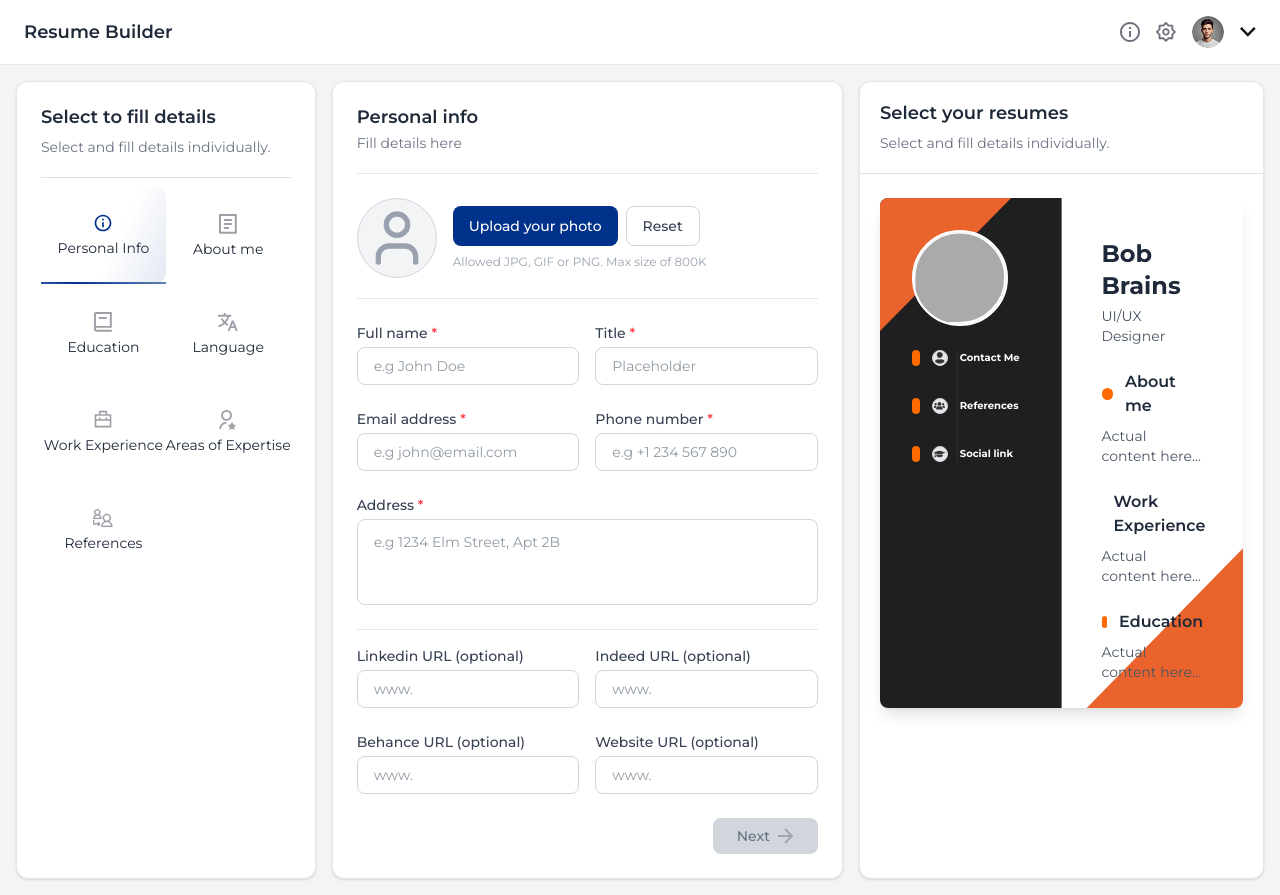
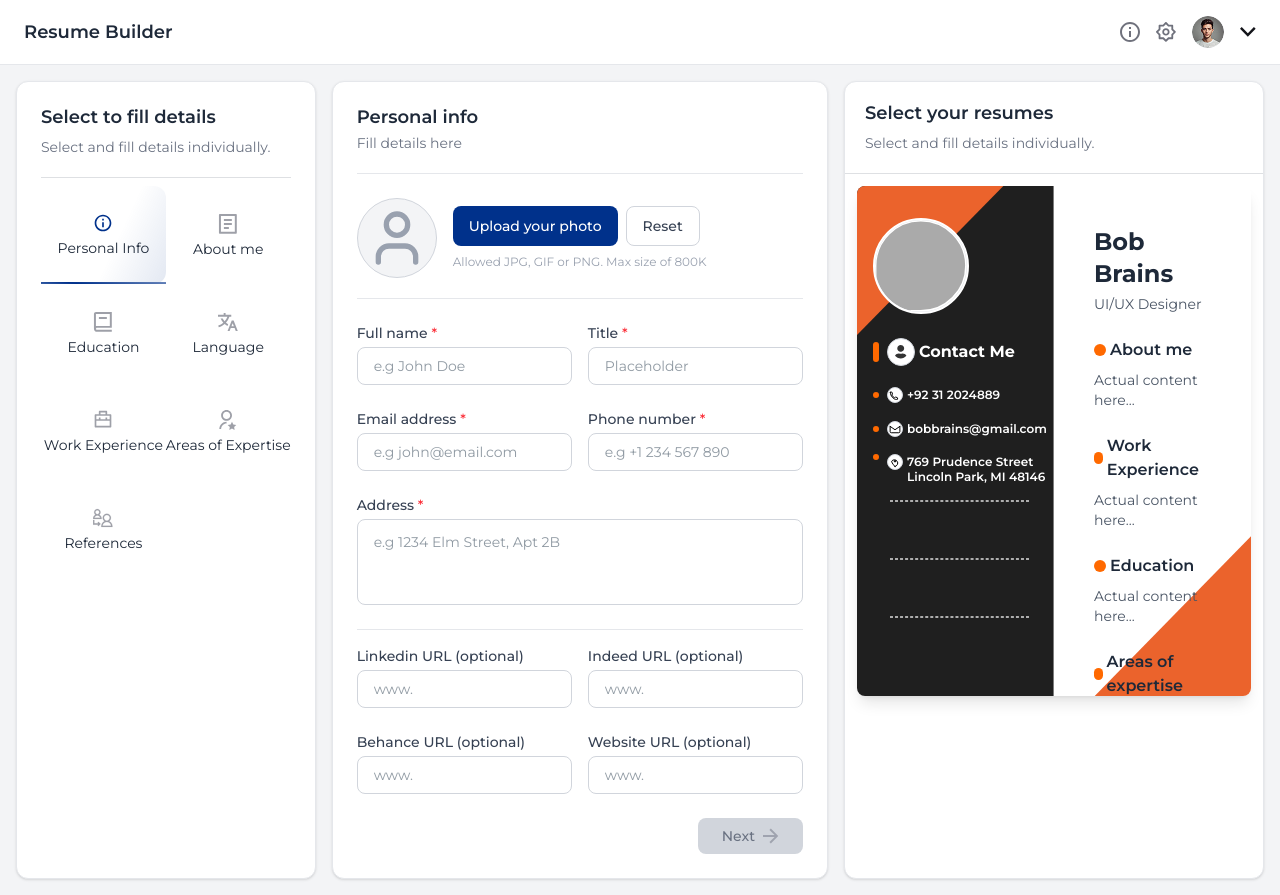
Before and after one commit to muhammadsalif/resume-builder, a React (Vite) app: page /builder/personal-info in a window 1280 px wide. Built offline with nearby package versions, Linux system fonts and the light colour scheme.

Commit message:
[update] rightbar

```diff
--- /dev/null
+++ b/src/components/Dot.jsx
@@ -0,0 +1,7 @@
+const Dot = ({ className = "" }) => {
+  return (
+    <div className={`bg-orange-500 rounded-full ${className}`} role="dot"></div>
+  );
+};
+
+export default Dot;
--- /dev/null
+++ b/src/components/DottedDivider.jsx
@@ -0,0 +1,17 @@
+export default function DottedDivider() {
+  return (
+    <div
+      className="w-[86px] sm:w-[80%] border-t border-gray-400 border-dashed opacity-80 mx-auto my-3"
+      style={{
+        borderWidth: "0.43px",
+        borderStyle: "dashed",
+        borderColor: "rgba(255, 255, 255, 0.8)", // light white line for dark bg
+        borderImage: "none",
+        borderSpacing: 0,
+        borderTopStyle: "dashed",
+        // Custom dash pattern to match Figma
+        borderTop: "0.43px dashed rgba(255,255,255,0.8)",
+      }}
+    ></div>
+  );
+}
--- a/src/components/TemplatePreview.jsx
+++ b/src/components/TemplatePreview.jsx
@@ -6,7 +6,8 @@ import avatarPlaceholder from "../assets/avatarbg.svg";
 import ContactMeIcon from "../assets/contactme.svg?react";
 import ReferencesResume from "../assets/referencesresume.svg?react";
 import SocialLink from "../assets/sociallink.svg?react";
-
+import DottedDivider from "../components/DottedDivider";
+import Dot from "../components/Dot";
 import "./templatePreview.css";
 
 export default function TemplatePreview({ withData = true }) {
@@ -25,11 +26,11 @@ export default function TemplatePreview({ withData = true }) {
   ];
 
   return (
-    <div className="template-wrap flex justify-center pt-6">
+    <div className="template-wrap flex justify-center p-3">
       <div
         className="template-card relative grid grid-cols-1 md:grid-cols-2 shadow-lg bg-white overflow-hidden"
         style={{
-          width: "363.512px",
+          // width: "363.512px",
           height: "510px",
           borderRadius: "8px",
         }}
@@ -41,7 +42,7 @@ export default function TemplatePreview({ withData = true }) {
           <img src={orangeShape} alt="" className="bg-orangeshape" />
 
           {/* Left rail content */}
-          <div className="left-rail relative z-30 flex flex-col items-start text-white h-full md:pl-8 md:pt-8">
+          <div className="left-rail relative z-30 flex flex-col items-start text-white h-full md:pl-4 md:pt-8">
             {/* Avatar */}
             <div className="avatar-wrap mb-6">
               <div className="avatar-circle">
@@ -55,34 +56,89 @@ export default function TemplatePreview({ withData = true }) {
 
             {/* Timeline */}
             <div className="rail-items relative">
-              <div className="timeline-line" />
+              {/* <div className="timeline-line" /> */}
 
               <div className="rail-list space-y-8">
                 {items.map((item, i) => (
-                  <div key={i} className="rail-item flex items-center gap-3 relative">
-                    {/* Orange dot */}
-                    <div className="w-2 h-4 bg-orange-500 rounded-full flex-shrink-0" />
+                  <div key={i} className="rail-item flex flex-col gap-1 relative">
+                    {/* Orange stretched dot for each section */}
+                    {/* <div className="flex items-center gap-1">
+                      <div className="w-1 h-6 bg-orange-500 rounded-full flex-shrink-0" />
+                      <h3 className="text-[10px] font-bold leading-[100%] text-white font-inter">
+                        {item.label}
+                      </h3>
+                    </div> */}
 
-                    {/* Icon */}
-                    <div className="w-4 h-4 sm:w-4 sm:h-4 rounded-full bg-gray-200 border border-gray-300 flex items-center justify-center overflow-hidden hover:bg-gray-300 transition">
-                      {item.icon}
-                    </div>
+                    {/* Contact Me Fields */}
+                    {item.label === "Contact Me" && (
+                      // Contact Me Section
+                      <div className="relative flex flex-col gap-4">
+                        {/* Vertical rail line */}
+                        {/* <div className="absolute left-[7px] top-0 bottom-0 w-[2px] bg-gray-500" /> */}
 
-                    {/* Label */}
-                    <h3 className="text-[10px] font-bold leading-[100%] text-white-800 font-inter">
-                      {item.label}
-                    </h3>
+                        {/* Contact Me Header */}
+                        <div className="flex items-center gap-1 relative z-10">
+                          {/* Orange stretched bar */}
+                          <Dot className="mr-1 w-[6px] h-5" />
+
+
+                          {/* White circular icon */}
+                          <div className="w-7 h-7 rounded-full bg-white border border-gray-300 flex items-center justify-center">
+                            <ContactMeIcon className="w-3.5 h-3.5 text-black" />
+                          </div>
+
+                          {/* Heading */}
+                          <h3 className="text-sm sm:text-base font-bold text-white font-inter">Contact Me</h3>
+                        </div>
+
+                        {/* Sub-items */}
+                        <div className="flex flex-col gap-4 mt-1">
+                          {/* Phone */}
+                          <div className="flex items-center gap-1">
+                            <Dot className="mr-1 w-[6px] h-[6px]" />
+                            <div className="w-4 h-4 rounded-full bg-white border border-gray-300 flex items-center justify-center">
+                              <svg xmlns="http://www.w3.org/2000/svg" className="w-3 h-3 text-black" viewBox="0 0 24 24" fill="none" stroke="currentColor" strokeWidth="2">
+                                <path strokeLinecap="round" strokeLinejoin="round" d="M2.25 6.75a.75.75 0 01.75-.75h2.1a.75.75 0 01.7.48l1.3 3.27a.75.75 0 01-.17.79l-1.45 1.46a12.07 12.07 0 005.66 5.66l1.46-1.45a.75.75 0 01.79-.17l3.27 1.3a.75.75 0 01.48.7v2.1a.75.75 0 01-.75.75h-1.5C9.26 21 3 14.74 3 6.75v0z" />
+                              </svg>
+                            </div>
+                            <p className="text-[5px] sm:text-[12px] text-white font-inter">+92 31 2024889</p>
+                          </div>
+
+                          {/* Email */}
+                          <div className="flex items-center gap-1">
+                            <Dot className="mr-1 w-[6px] h-[6px]" />
+                            <div className="w-4 h-4 rounded-full bg-white border border-gray-300 flex items-center justify-center">
+                              <svg xmlns="http://www.w3.org/2000/svg" className="w-3 h-3 text-black" viewBox="0 0 24 24" fill="none" stroke="currentColor" strokeWidth="2">
+                                <path strokeLinecap="round" strokeLinejoin="round" d="M21.75 6.75v10.5a2.25 2.25 0 01-2.25 2.25H4.5a2.25 2.25 0 01-2.25-2.25V6.75m19.5 0L12 13.5 2.25 6.75" />
+                              </svg>
+                            </div>
+                            <p className="text-[5px] sm:text-[12px] text-white font-inter">bobbrains@gmail.com</p>
+                          </div>
+
+                          {/* Address */}
+                          <div className="flex items-start gap-1">
+                            <Dot className="mr-1 w-[6px] h-[6px]" />
+                            <div className="w-4 h-4 rounded-full bg-white border border-gray-300 flex items-center justify-center">
+                              <svg xmlns="http://www.w3.org/2000/svg" className="w-3 h-3 text-black" viewBox="0 0 24 24" fill="none" stroke="currentColor" strokeWidth="2">
+                                <path strokeLinecap="round" strokeLinejoin="round" d="M12 21s-6.75-6.478-6.75-10.5A6.75 6.75 0 1112 21z" />
+                                <circle cx="12" cy="10.5" r="1.5" fill="currentColor" />
+                              </svg>
+                            </div>
+                            <div className="text-[5px] sm:text-[12px] text-white font-inter leading-tight">
+                              <p>769 Prudence Street</p>
+                              <p>Lincoln Park, MI 48146</p>
+                            </div>
+                          </div>
+                        </div>
+                      </div>
+                    )}
+
+                    <DottedDivider />
                   </div>
                 ))}
 
               </div>
 
-              {/* Orange dots */}
-              {/* <div className="timeline-dots">
-                {Array.from({ length: 10 }).map((_, i) => (
-                  <div key={i} className="timeline-dot" />
-                ))}
-              </div> */}
             </div>
           </div>
         </div>
@@ -99,7 +155,7 @@ export default function TemplatePreview({ withData = true }) {
 
             {sections.map((s) => (
               <section key={s.title} className="mb-6 min-h-[60px]">
-                <h4 className="flex items-center gap-3 text-gray-800 font-semibold mb-2">
+                <h4 className="flex items-center gap-1 text-gray-800 font-semibold mb-2">
                   <span className="w-3 h-3 rounded-full bg-orange-500 inline-block" />
                   {s.title}
                 </h4>
--- a/src/pages/ResumeBuilder.jsx
+++ b/src/pages/ResumeBuilder.jsx
@@ -25,7 +25,7 @@ export default function ResumeBuilder() {
         </main>
 
         {/* Right Sidebar */}
-        <aside className="hidden md:flex w-[405px] bg-white border border-gray-200 rounded-xl flex-col shadow-sm">
+        <aside className="hidden md:flex w-[420px] bg-white border border-gray-200 rounded-xl flex-col shadow-sm">
           <Rightbar />
         </aside>
       </div>
```
